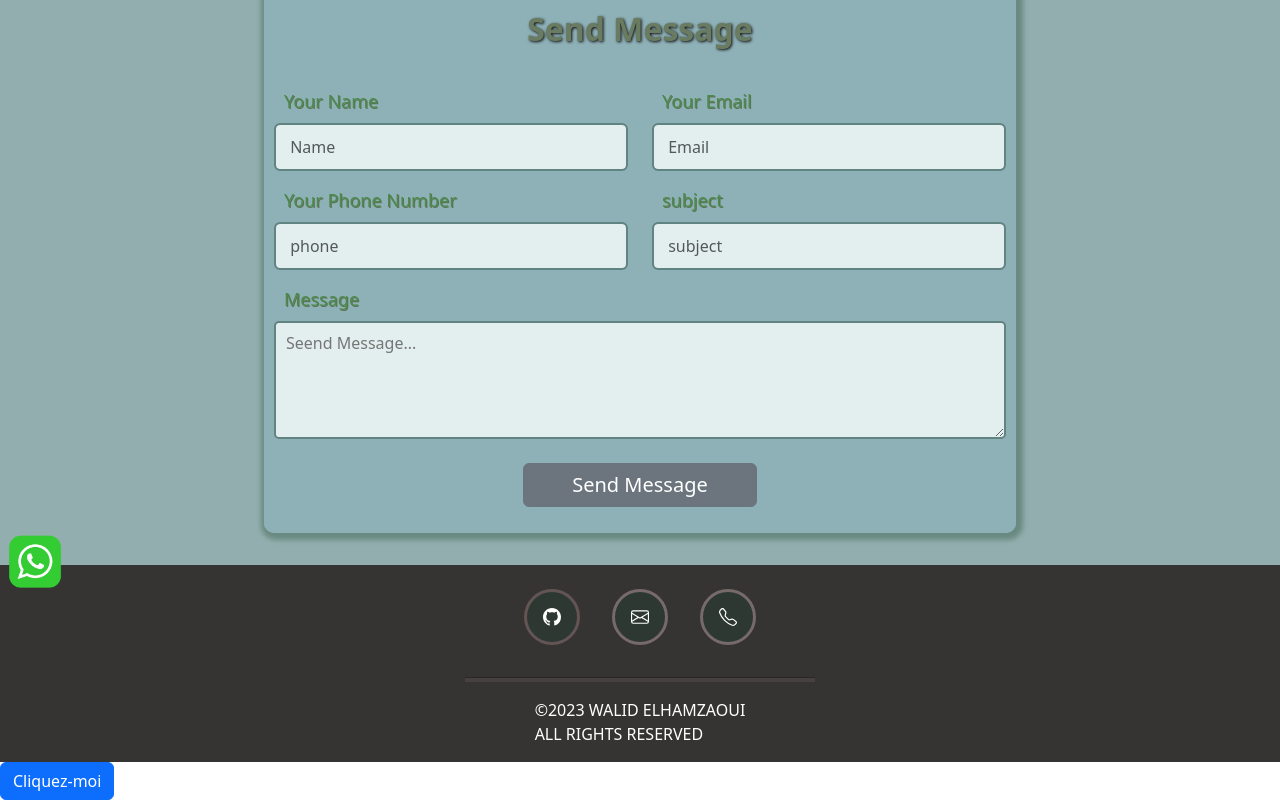
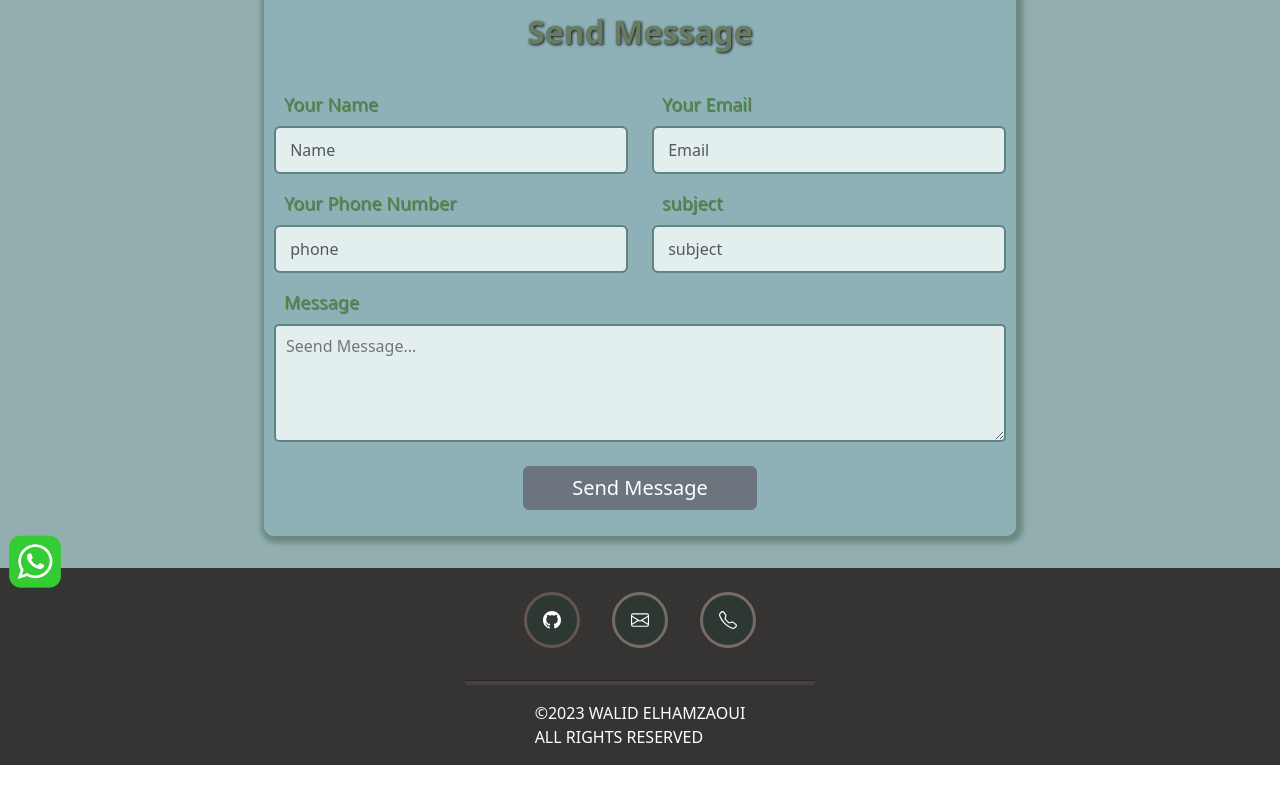
Before and after one commit to walidelhamzaoui/portfolio, a React (Create React App) app: page /contact in a window 1280 px wide. Shown: the part 198-998 px from the top of the page. After the commit the page ends 963 px from the top, so only its background shows below. Built offline with nearby package versions, Linux system fonts and the light colour scheme.

Commit message:
form-alert

```diff
--- a/public/index.html
+++ b/public/index.html
@@ -15,7 +15,6 @@
 
 
 
-
     <title>WalidELhamzaoui Portfolio</title>
 </head>
 <body>
@@ -23,7 +22,7 @@
     <div id="root"></div>
 
     <!-- Exemple d'utilisation d'un bouton Bootstrap -->
-    <button class="btn btn-primary">Cliquez-moi</button>
+
 
     <!-- Vos autres contenus HTML et JavaScript peuvent être inclus ici -->
 
--- a/src/form/Form.jsx
+++ b/src/form/Form.jsx
@@ -28,7 +28,7 @@ const form = useRef();
             var footer = document.getElementById('footer');
             var successAlert = document.createElement('div');
 
-            successAlert.className = 'alert alert-success d-flex  align-items-center z-3 w-50';
+            successAlert.className = ' col-lg-6 col-md-6 ms-auto alert alert-success d-flex  align-items-center z-3 ';
             successAlert.role = 'alert';
             successAlert.innerHTML = `
             <svg xmlns="http://www.w3.org/2000/svg" width="16" height="16" fill="currentColor" class="me-2 bi bi-check-square-fill" viewBox="0 0 16 16">
--- a/src/navbar/Navbar.jsx
+++ b/src/navbar/Navbar.jsx
@@ -1,7 +1,7 @@
 import React from "react";
 import { NavLink, Link } from 'react-router-dom';
 import './navbar.css';
-import 'bootstrap/dist/css/bootstrap.min.css';
+
 export default function Navbar() {
 
 
@@ -19,7 +19,7 @@ export default function Navbar() {
           <div className="collapse navbar-collapse" id="main">
             <ul className="navbar-nav ms-auto mb-2 mb-lg-0 gap-lg-5 pe-3" >
               <li className="nav-item">
-                <NavLink className="nav-link text-white-50" aria-current="page" to="/">Home</NavLink>
+                <NavLink className="nav-link text-white-50 " aria-current="page" to="/">Home</NavLink>
               </li>
               <li className="nav-item">
                 <NavLink className="nav-link text-white-50" to="about">About</NavLink>
--- a/src/navbar/navbar.css
+++ b/src/navbar/navbar.css
@@ -8,6 +8,7 @@ width: fit-content;
 }
 .navbar .navbar-toggler{
 background-color: #B5C0E4;
+
 }
 .navbar .navbar-toggler:focus{
 outline: none;
```
